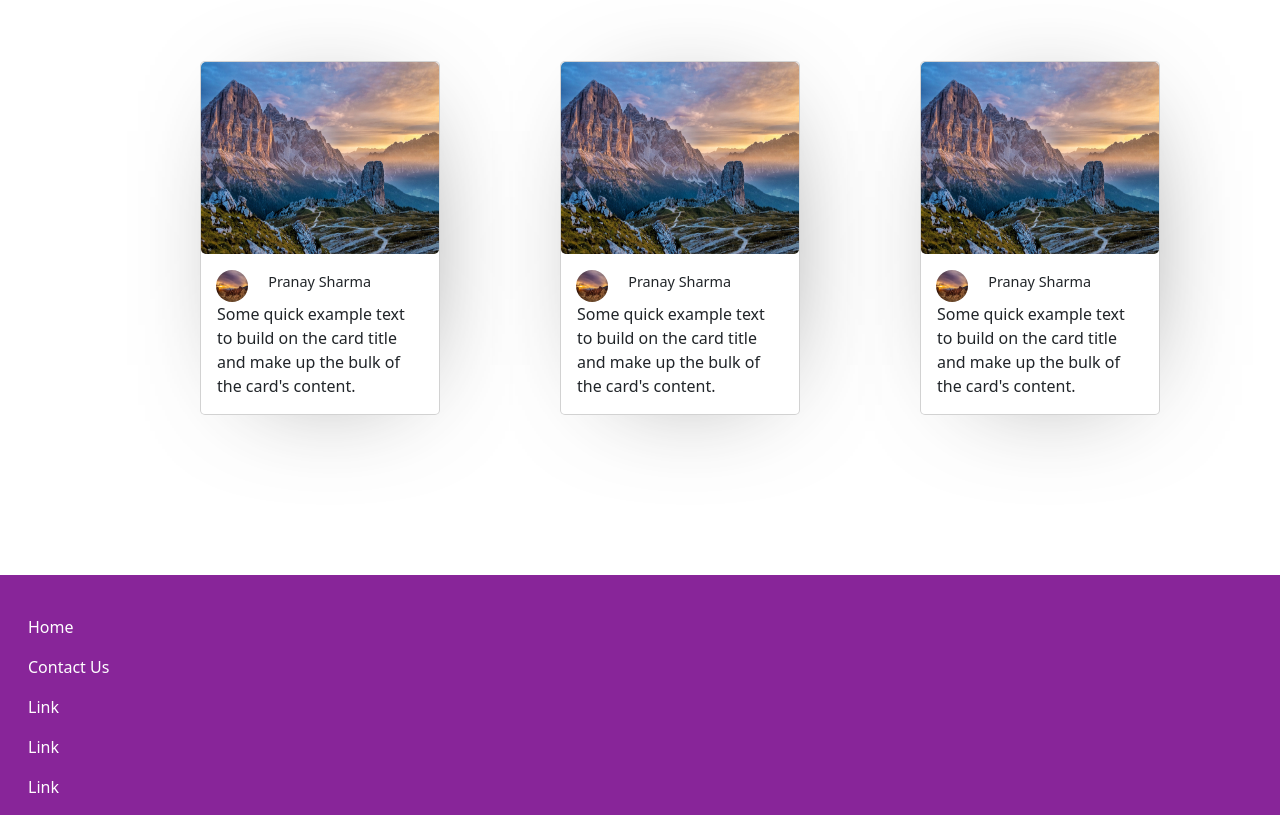
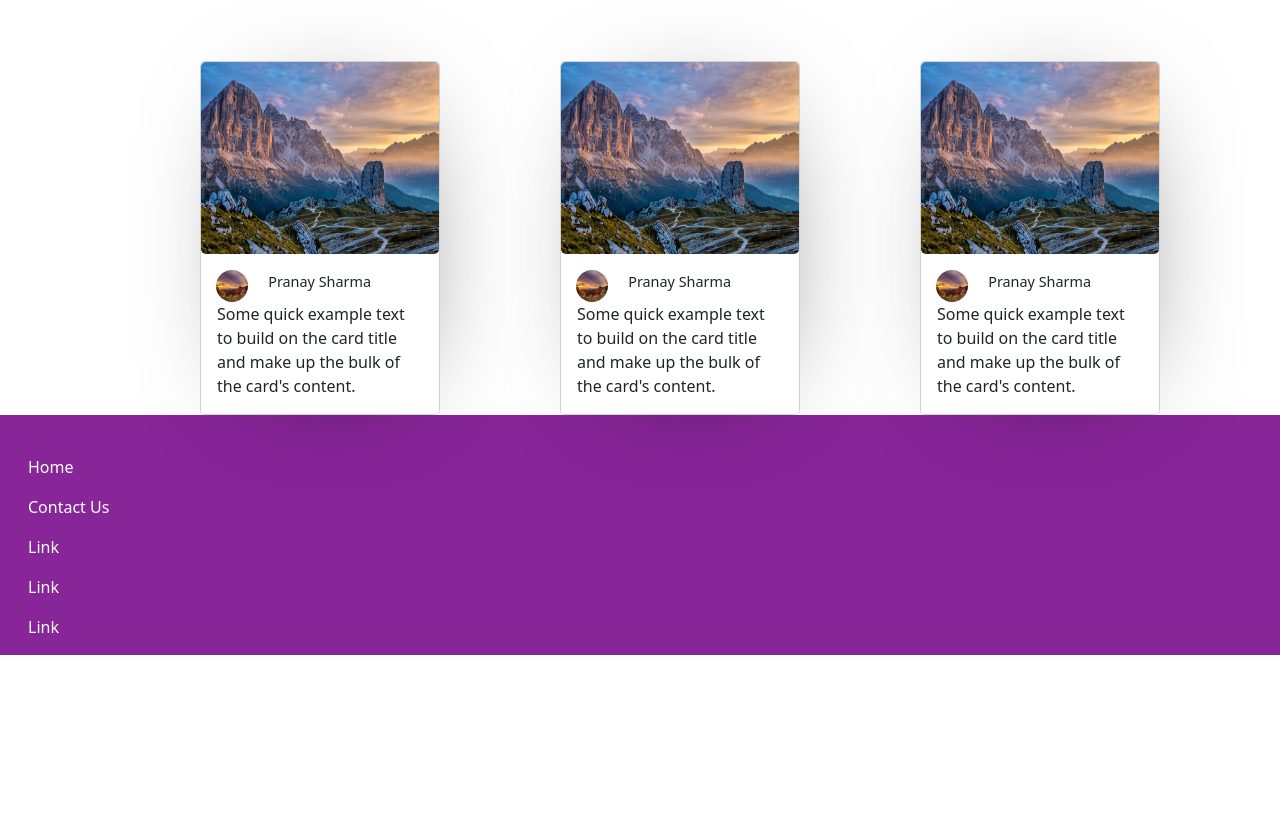
Before and after one commit to Prabhat-codes/khel-cafe, a plain HTML site: page index.html in a window 1280 px wide. Shown: the part 99-914 px from the top of the page. After the commit the page ends 800 px from the top, so only its background shows below. Drawn offline with nearby package versions, Linux system fonts and the light colour scheme.

Commit message:
2nd addition

```diff
--- a/index.css
+++ b/index.css
@@ -60,7 +60,8 @@ body {
 
 /* News Section */
 .news-section {
-  margin: 10rem 2rem;
+  display: flex;
+  margin: 10rem 0 0 0;
   gap: 2.5rem;
   justify-content: center;
   align-items: center;
```
